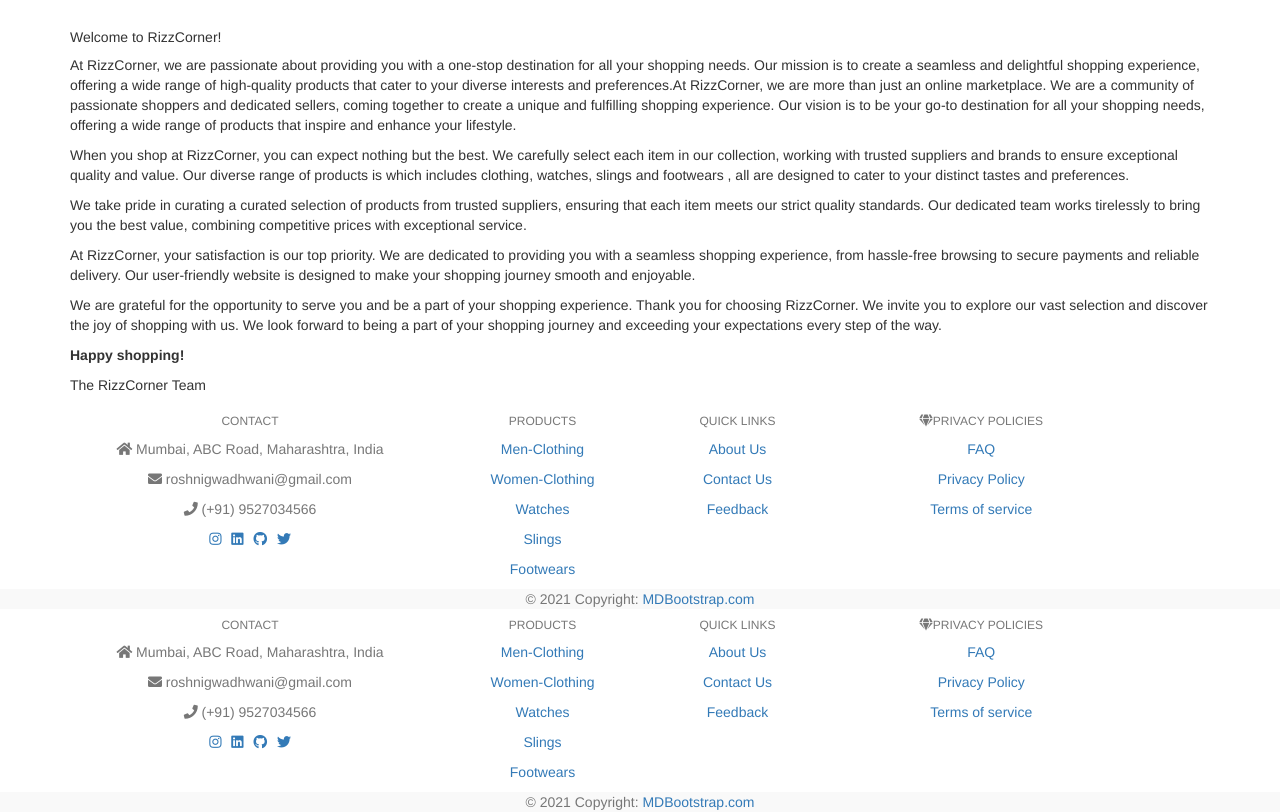
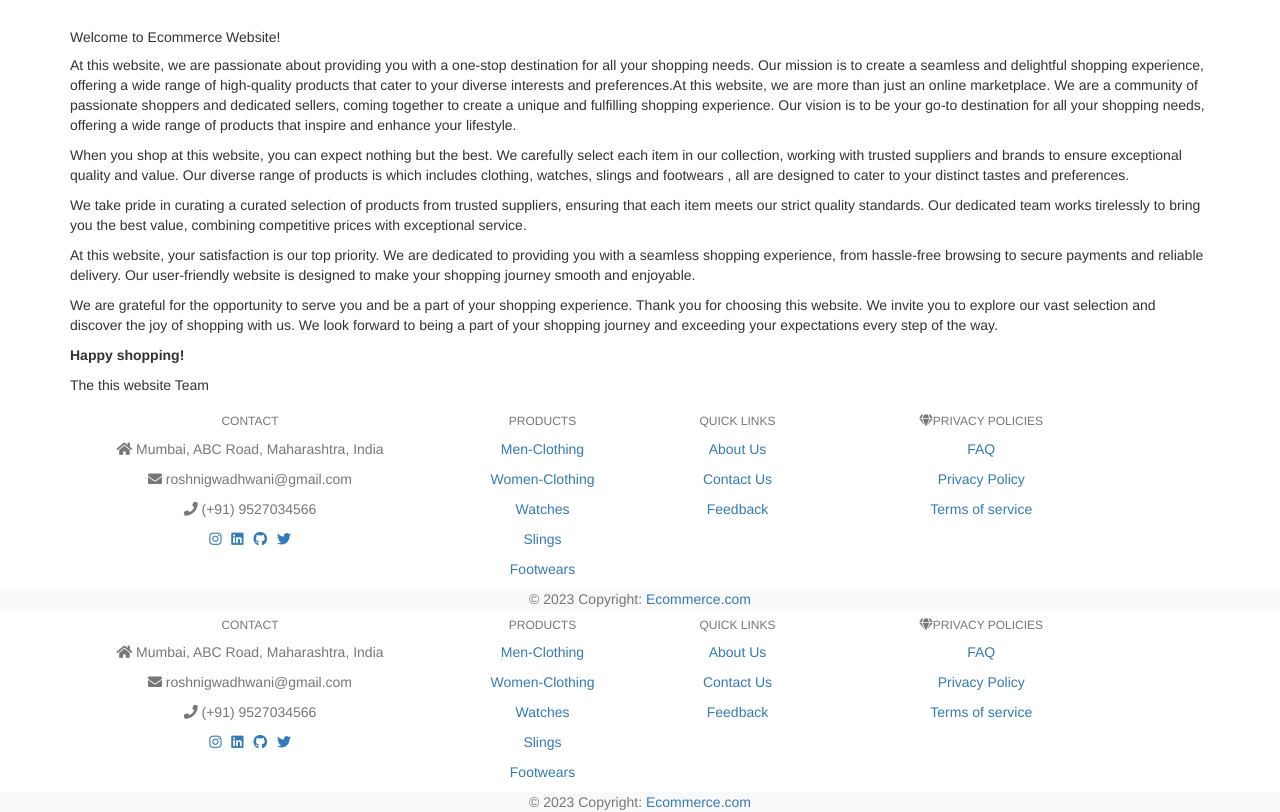
Before and after one commit to Roshni-Wadhwani/ecommerce, a Django app: page /store/aboutus in a window 1280 px wide. Shown: the part 54-866 px from the top of the page. Run offline with Django 4.2, Linux system fonts and the light colour scheme; a user stored in the database is signed in; some libraries are stand-ins or nearby versions.

Commit message:
modified..

```diff
--- a/store/forms.py
+++ b/store/forms.py
@@ -2,9 +2,6 @@
 from django.contrib.auth.forms import UserCreationForm
 from django.contrib.auth.models import User
 from store import models
-
-
-
 # Create your forms here.
 
 class SignupForm(UserCreationForm):
--- a/store/templates/aboutus.html
+++ b/store/templates/aboutus.html
@@ -1,11 +1,11 @@
 {% extends 'header.html' %} {% block extra %}
 <div class="container">
-  <h5>Welcome to RizzCorner!</h5>
+  <h5>Welcome to Ecommerce Website!</h5>
   <p>
-    At RizzCorner, we are passionate about providing you with a one-stop
+    At this website, we are passionate about providing you with a one-stop
     destination for all your shopping needs. Our mission is to create a seamless
     and delightful shopping experience, offering a wide range of high-quality
-    products that cater to your diverse interests and preferences.At RizzCorner,
+    products that cater to your diverse interests and preferences.At this website,
     we are more than just an online marketplace. We are a community of
     passionate shoppers and dedicated sellers, coming together to create a
     unique and fulfilling shopping experience. Our vision is to be your go-to
@@ -13,7 +13,7 @@
     that inspire and enhance your lifestyle.
   </p>
   <p>
-    When you shop at RizzCorner, you can expect nothing but the best. We
+    When you shop at this website, you can expect nothing but the best. We
     carefully select each item in our collection, working with trusted suppliers
     and brands to ensure exceptional quality and value. Our diverse range of
     products is which includes clothing, watches, slings and footwears , all are
@@ -26,19 +26,19 @@
     competitive prices with exceptional service.
   </p>
   <p>
-    At RizzCorner, your satisfaction is our top priority. We are dedicated to
+    At this website, your satisfaction is our top priority. We are dedicated to
     providing you with a seamless shopping experience, from hassle-free browsing
     to secure payments and reliable delivery. Our user-friendly website is
     designed to make your shopping journey smooth and enjoyable.
   </p>
   <p>
     We are grateful for the opportunity to serve you and be a part of your
-    shopping experience. Thank you for choosing RizzCorner. We invite you to
+    shopping experience. Thank you for choosing this website. We invite you to
     explore our vast selection and discover the joy of shopping with us. We look
     forward to being a part of your shopping journey and exceeding your
     expectations every step of the way.
   </p>
   <p><b>Happy shopping!</b></p>
-  <p>The RizzCorner Team</p>
+  <p>The this website Team</p>
 </div>
 {% include 'footer.html' %} {% endblock extra %}
--- a/store/templates/checkout.html
+++ b/store/templates/checkout.html
@@ -120,7 +120,7 @@
     var cart = {};
   } else {
     cart = JSON.parse(localStorage.getItem("cart"));
-    console.log(cart);
+    // console.log(cart);
   }
   var sum = 0;
   var totalPrice = 0;
--- a/store/templates/footer.html
+++ b/store/templates/footer.html
@@ -1,8 +1,7 @@
 <!-- Footer -->
 <link
   rel="stylesheet"
-  href="https://use.fontawesome.com/releases/v5.0.8/css/all.css"
-/>
+  href="https://use.fontawesome.com/releases/v5.0.8/css/all.css" />
 <style>
   .link-secondary {
     padding: 3px;
@@ -33,20 +32,17 @@
           <p><i class="fas fa-phone text-secondary"></i> (+91) 9527034566</p>
           <a
             href="https://www.instagram.com/roshniwadhwani18/"
-            class="link-secondary"
-          >
+            class="link-secondary">
             <i class="fab fa-instagram"></i>
           </a>
           <a
             href="https://www.linkedin.com/in/roshni-wadhwani"
-            class="link-secondary"
-          >
+            class="link-secondary">
             <i class="fab fa-linkedin"></i>
           </a>
           <a
             href="https://www.github.com/Roshni-Wadhwani"
-            class="link-secondary"
-          >
+            class="link-secondary">
             <i class="fab fa-github"></i>
           </a>
           <a href="https://twitter.com/RoshniWadhwan10" class="link-secondary">
@@ -122,9 +118,9 @@
 
   <!-- Copyright -->
   <div class="text-center p-4" style="background-color: rgba(0, 0, 0, 0.025)">
-    © 2021 Copyright:
+    © 2023 Copyright:
     <a class="text-reset fw-bold" href="https://mdbootstrap.com/"
-      >MDBootstrap.com</a
+      >Ecommerce.com</a
     >
   </div>
   <!-- Copyright -->
--- a/store/templates/tracking.html
+++ b/store/templates/tracking.html
@@ -59,11 +59,11 @@
       data: formData,
       encode: true,
     }).done(function (data) {
-      console.log("initial", data);
+      // console.log("initial", data);
       data = JSON.parse(data);
-      console.log("final:", data);
+      // console.log("final:", data);
       updates = data[0];
-      console.log("updates: ", updates);
+      // console.log("updates: ", updates);
       if ((updates.length > 0) & (updates != {})) {
         for (i = 0; i < updates.length; i++) {
           let time = updates[i]["time"];
--- a/store/views.py
+++ b/store/views.py
@@ -1,17 +1,11 @@
 import json
 from django.contrib import messages
-import re
 from django.http import HttpResponse
 from django.shortcuts import redirect, render
 from django.contrib.auth import login, authenticate, logout
-from django.views import View
-from django.contrib.auth.hashers import make_password
 from store.models import order, product, orderTracker
-from . import forms, models
-import store
+from . import forms
 from django.contrib.auth.decorators import login_required
-
-
 
 def loginPage(request):
     form = forms.LoginForm()
@@ -23,8 +17,6 @@
             user = authenticate(username=uname, password=pas)
             if user is not None:
                 login(request, user)
-                # messages.success(
-                #     request, f'Hello! {uname} You have been logged in')
                 return redirect('homepage')
             else:
                 messages.error(request, 'Login Failed!')
@@ -48,7 +40,6 @@
             messages.success(request, 'Woho!!! Registration Successfull!!')
             return redirect('login')
         else:
-            print(form.errors)
             messages.error(request, 'Registration failed!')
     return render(request, '../templates/signup.html', context={'form': form})
 
```
Also changed, not shown: store/templates/header.html (+6 -12 lines), db.sqlite3.
